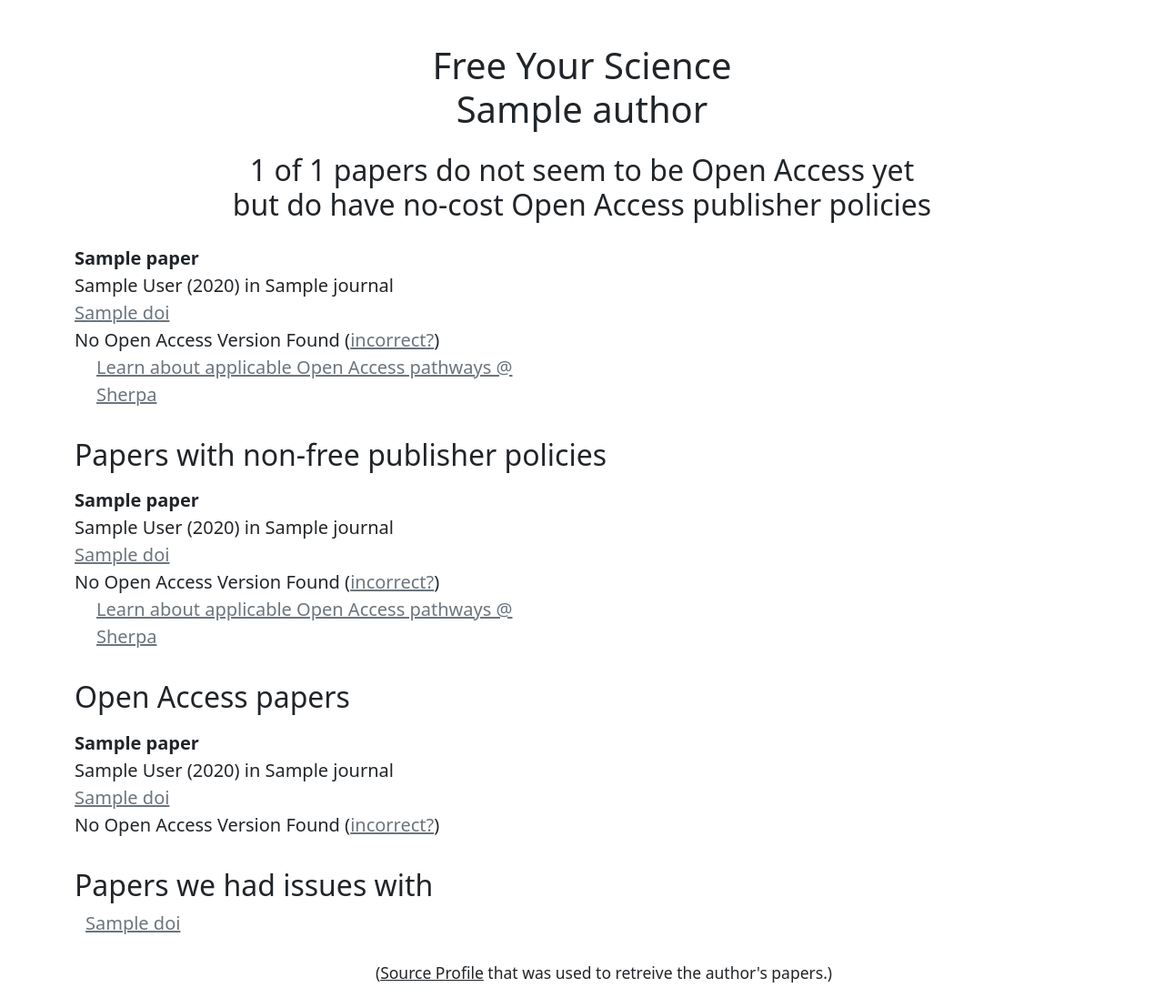
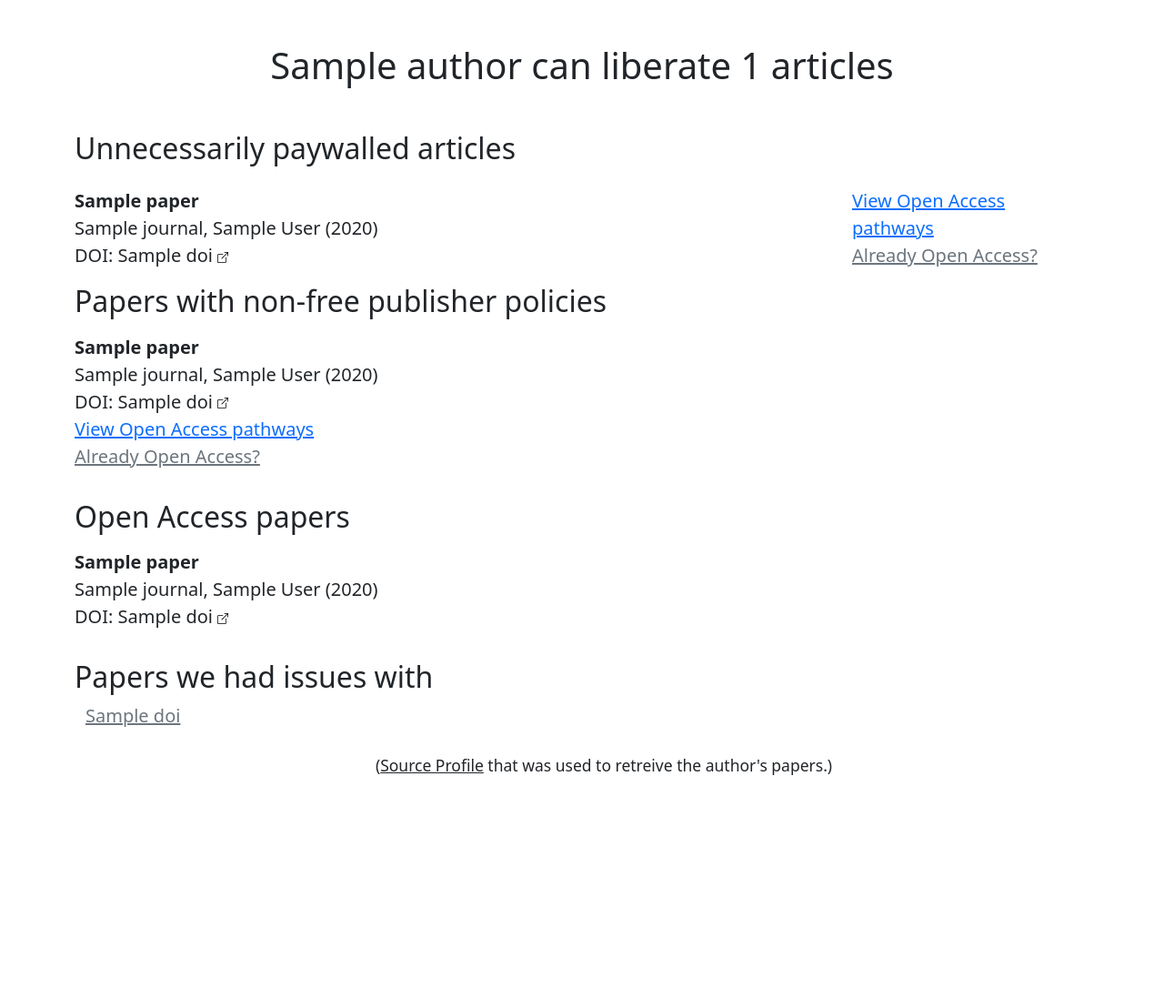
Before and after one commit to freeyourscience/freeyourscience, a FastAPI app: template fyscience/templates/publications_for_author.html in a window 1280 px wide. Shown: the whole page at 91% size. After the commit the page ends 852 px from the top, so only its background shows below. Run offline with FastAPI, Linux system fonts and the light colour scheme; the template is opened without the code that fills it: most values are stand-ins (such as "Sample title", 1, 10 or a date in 2020).

Commit message:
relayout author page

```diff
--- a/fyscience/templates/paper_macros.html
+++ b/fyscience/templates/paper_macros.html
@@ -1,5 +1,5 @@
 {% macro minimal(paper) -%}
-<div class="paper-details">
+<div class="paper-details col-9">
     <div class="fw-bold">
         {% if paper.title %}
         {{ paper.title }}
@@ -7,22 +7,23 @@
         Unknown Title
         {% endif %}
     </div>
-    {{ paper.authors }} ({{ paper.year }}) in {{ paper.journal }}<br />
+    {{ paper.journal }}, {{ paper.authors }} ({{ paper.year }})<br />
+    DOI: {{ paper.doi }}
     <a href="https://doi.org/{{ paper.doi }}" class="link-secondary" target="_blank">
-        {{ paper.doi }}
-    </a><br />
-    {% if not paper.is_open_access %}
-    No Open Access Version Found (<a href="#" class="link-secondary link-oa-incorrect">incorrect?</a>)
-    {% endif %}
+        <img src="/static/img/box-arrow-up-right.svg" alt="" width="12" height="12" title="Bootstrap">
+    </a>
 </div>
 {%- endmacro %}
 
 {% macro pathway_details(paper) -%}
-<div class="container">
+<div class="col-3">
     <div class="publisher-policy">
-        <a href='{{ paper.oa_pathway_uri }}' target="_blank" class="link-secondary">
-            Learn about applicable Open Access pathways @ Sherpa
-        </a>
+        <a href='{{ paper.oa_pathway_uri }}' target="_blank" class="link-primary">
+            View Open Access pathways
+        </a><br />
+        {% if not paper.is_open_access %}
+        <a href="#" class="link-secondary link-oa-incorrect">Already Open Access?</a>
+        {% endif %}
     </div>
 </div>
 {%- endmacro %}
--- a/fyscience/templates/publications_for_author.html
+++ b/fyscience/templates/publications_for_author.html
@@ -9,29 +9,22 @@ Free Your Science | {{ author.name }}
 
 {% block content %}
 <div class="container fs-5">
-    <header class="container text-center lh-sm mt-5 mb-4">
+    <header class="container text-center lh-sm mt-5 mb-5">
         <h1>
-            <a href="/" class="link-dark text-decoration-none" alt="Back to landing page">
-                Free Your Science
-            </a><br />
-            {{ author.name }}
+            {{ author.name }} can liberate {{ papers_not_oa_nocost|length}} articles
         </h1>
     </header>
 
     <main>
         <section>
-            <h2 class="text-center mb-4">
-                {{ papers_not_oa_nocost|length}} of {{ author.papers|length }} papers do not seem to be Open Access
-                yet<br />
-                but do have no-cost Open Access publisher policies<br />
+            <h2 class="mb-4">
+                Unnecessarily paywalled articles
             </h2>
             {% if papers_not_oa_nocost %}
-            <div class="row mb-3 author-pubs">
+            <div class="row mb-3 author-pubs gy-4">
                 {% for paper in papers_not_oa_nocost %}
-                <div class="col-lg-6 mb-3">
-                    {{ paper_page.minimal(paper) }}
-                    {{ paper_page.pathway_details(paper) }}
-                </div>
+                {{ paper_page.minimal(paper) }}
+                {{ paper_page.pathway_details(paper) }}
                 {% endfor %}
             </div>
             {% endif %}
@@ -42,7 +35,7 @@ Free Your Science | {{ author.name }}
             <div class="row mb-3 author-pubs">
                 {% if papers_other_policies %}
                 {% for paper in papers_other_policies %}
-                <div class="col-lg-6 mb-3">
+                <div class="mb-3">
                     {{ paper_page.minimal(paper) }}
                     {{ paper_page.pathway_details(paper) }}
                 </div>
@@ -58,7 +51,7 @@ Free Your Science | {{ author.name }}
             <div class="row mb-3 author-pubs">
                 {% if papers_already_oa %}
                 {% for paper in papers_already_oa %}
-                <div class="col-lg-6  mb-3">
+                <div class="mb-3">
                     {{ paper_page.minimal(paper) }}
                 </div>
                 {% endfor %}
```
Also changed, not shown: fyscience/static/img/box-arrow-up-right.svg (added).
